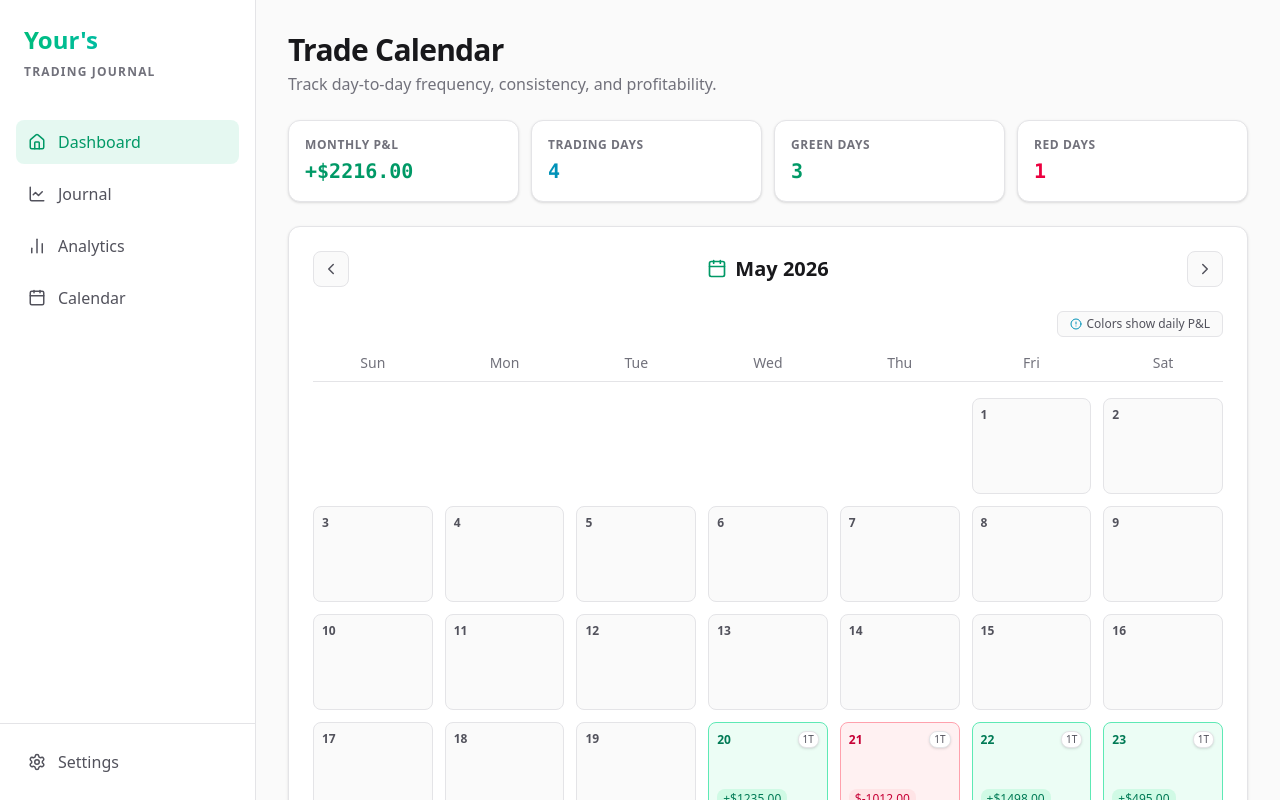
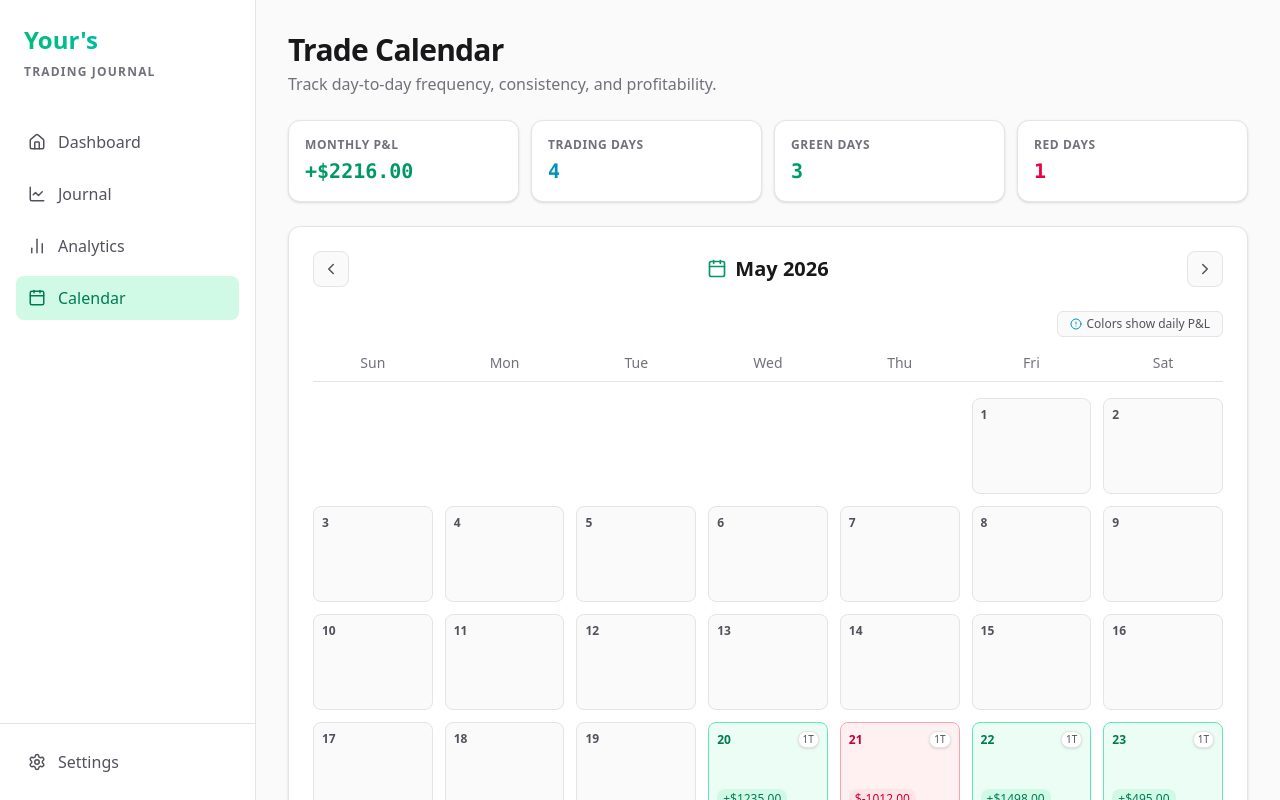
Before and after one commit to jitsmep/trading-journal, a Next.js app: page /calendar in a window 1280 px wide. Shown: the top 800 px of the page. Built offline with nearby package versions, Linux system fonts and the light colour scheme.

Commit message:
Update Sidebar.tsx

```diff
--- a/src/components/Sidebar.tsx
+++ b/src/components/Sidebar.tsx
@@ -1,9 +1,24 @@
+"use client";
+
 import Link from 'next/link';
+import { usePathname } from 'next/navigation';
 import { Home, LineChart, BarChart2, Calendar, Settings } from 'lucide-react';
 
 export default function Sidebar() {
+  const pathname = usePathname();
+
+  // This function checks if the link matches the current URL!
+  const getLinkClasses = (path: string) => {
+    const isActive = pathname === path;
+    return `flex items-center gap-3 px-3 py-2.5 rounded-lg transition-all font-medium ${
+      isActive
+        ? "text-emerald-700 dark:text-emerald-400 bg-emerald-100 dark:bg-emerald-500/10"
+        : "text-zinc-600 dark:text-zinc-400 hover:text-zinc-900 dark:hover:text-zinc-100 hover:bg-zinc-100 dark:hover:bg-zinc-800"
+    }`;
+  };
+
   return (
-    <div className="w-64 bg-white dark:bg-zinc-900 border-r border-zinc-200 dark:border-zinc-800 text-zinc-600 dark:text-zinc-400 flex flex-col h-screen fixed transition-colors duration-300">
+    <div className="w-64 bg-white dark:bg-zinc-900 border-r border-zinc-200 dark:border-zinc-800 flex flex-col h-screen fixed transition-colors duration-300">
       <div className="p-6">
         <h1 className="text-2xl font-black text-transparent bg-clip-text bg-gradient-to-r from-emerald-500 to-cyan-500 dark:from-emerald-400 dark:to-cyan-400 mb-2">
           Your's
@@ -12,22 +27,22 @@ export default function Sidebar() {
       </div>
 
       <nav className="flex-1 px-4 space-y-2 mt-4">
-        <Link href="/" className="flex items-center gap-3 px-3 py-2.5 rounded-lg text-emerald-600 dark:text-emerald-400 bg-emerald-500/10 hover:bg-emerald-500/20 transition-all font-medium">
+        <Link href="/" className={getLinkClasses("/")}>
           <Home size={18} /> Dashboard
         </Link>
-        <Link href="/journal" className="flex items-center gap-3 px-3 py-2.5 rounded-lg hover:text-zinc-900 dark:hover:text-zinc-100 hover:bg-zinc-100 dark:hover:bg-zinc-800 transition-all">
+        <Link href="/journal" className={getLinkClasses("/journal")}>
           <LineChart size={18} /> Journal
         </Link>
-        <Link href="/analytics" className="flex items-center gap-3 px-3 py-2.5 rounded-lg hover:text-zinc-900 dark:hover:text-zinc-100 hover:bg-zinc-100 dark:hover:bg-zinc-800 transition-all">
+        <Link href="/analytics" className={getLinkClasses("/analytics")}>
           <BarChart2 size={18} /> Analytics
         </Link>
-        <Link href="/calendar" className="flex items-center gap-3 px-3 py-2.5 rounded-lg hover:text-zinc-900 dark:hover:text-zinc-100 hover:bg-zinc-100 dark:hover:bg-zinc-800 transition-all">
+        <Link href="/calendar" className={getLinkClasses("/calendar")}>
           <Calendar size={18} /> Calendar
         </Link>
       </nav>
 
       <div className="p-4 border-t border-zinc-200 dark:border-zinc-800">
-        <Link href="/settings" className="flex items-center gap-3 px-3 py-2.5 rounded-lg hover:text-zinc-900 dark:hover:text-zinc-100 hover:bg-zinc-100 dark:hover:bg-zinc-800 transition-all">
+        <Link href="/settings" className={getLinkClasses("/settings")}>
           <Settings size={18} /> Settings
         </Link>
       </div>
```
